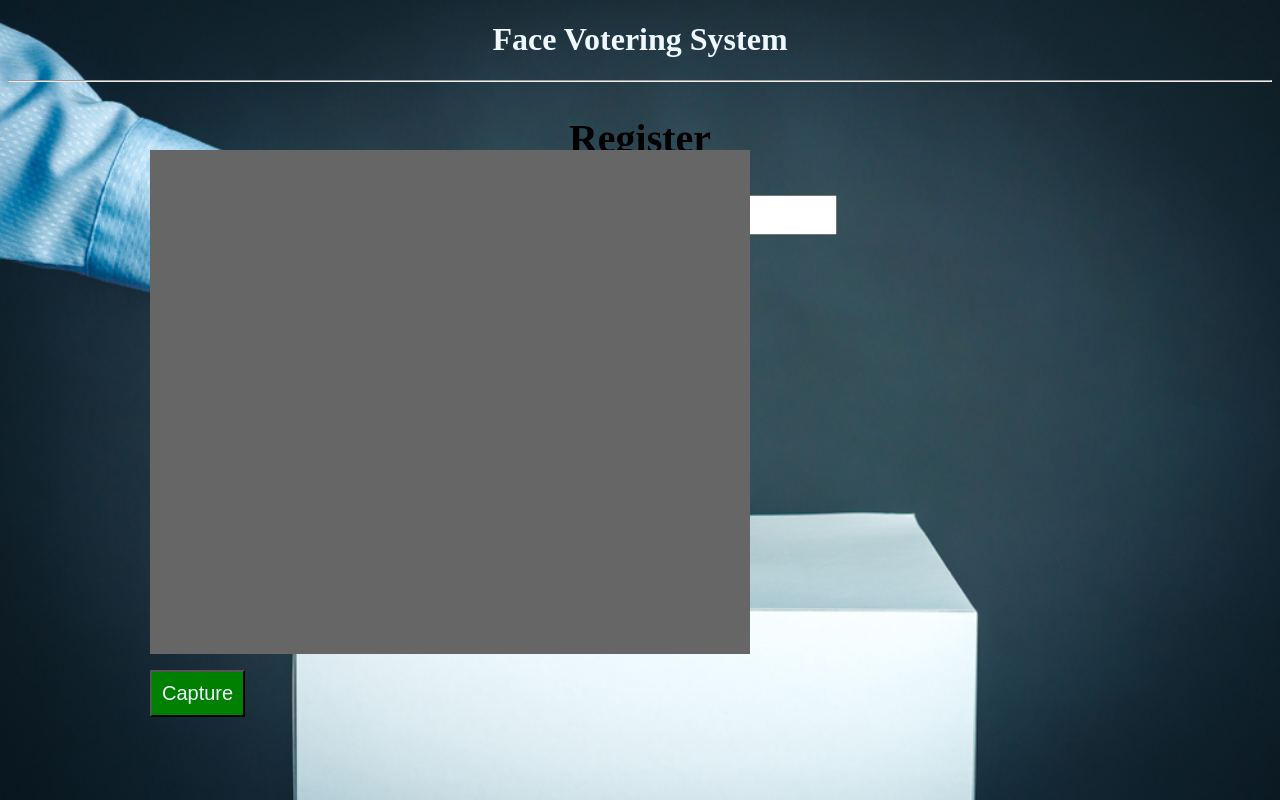
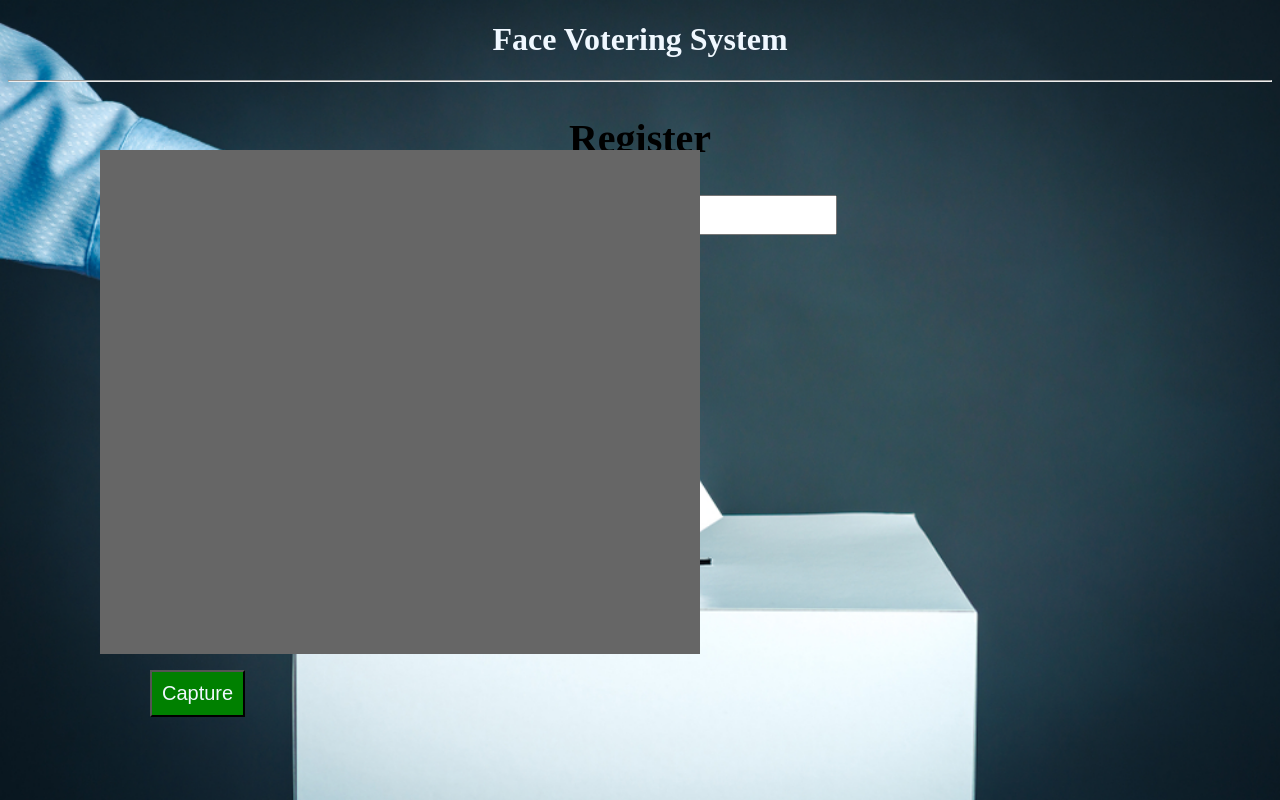
Before and after one commit to locker55198/facevote, a Flask app: page /register in a window 1280 px wide. Run offline with Flask 2, Linux system fonts and the light colour scheme.

Commit message:
Update register.html

```diff
--- a/templates/register.html
+++ b/templates/register.html
@@ -16,7 +16,7 @@
             <button onclick="location.href='/'" style="font-size: 20px;">Back</button>
         </div>
 
-        <div style="position: absolute; top: 150px; left: 150px; background-color: #666;">
+        <div style="position: absolute; top: 150px; left: 100px; background-color: #666;">
             <video id="video" width="600" height="500" autoplay></video>
             <br>
         </div>
```
